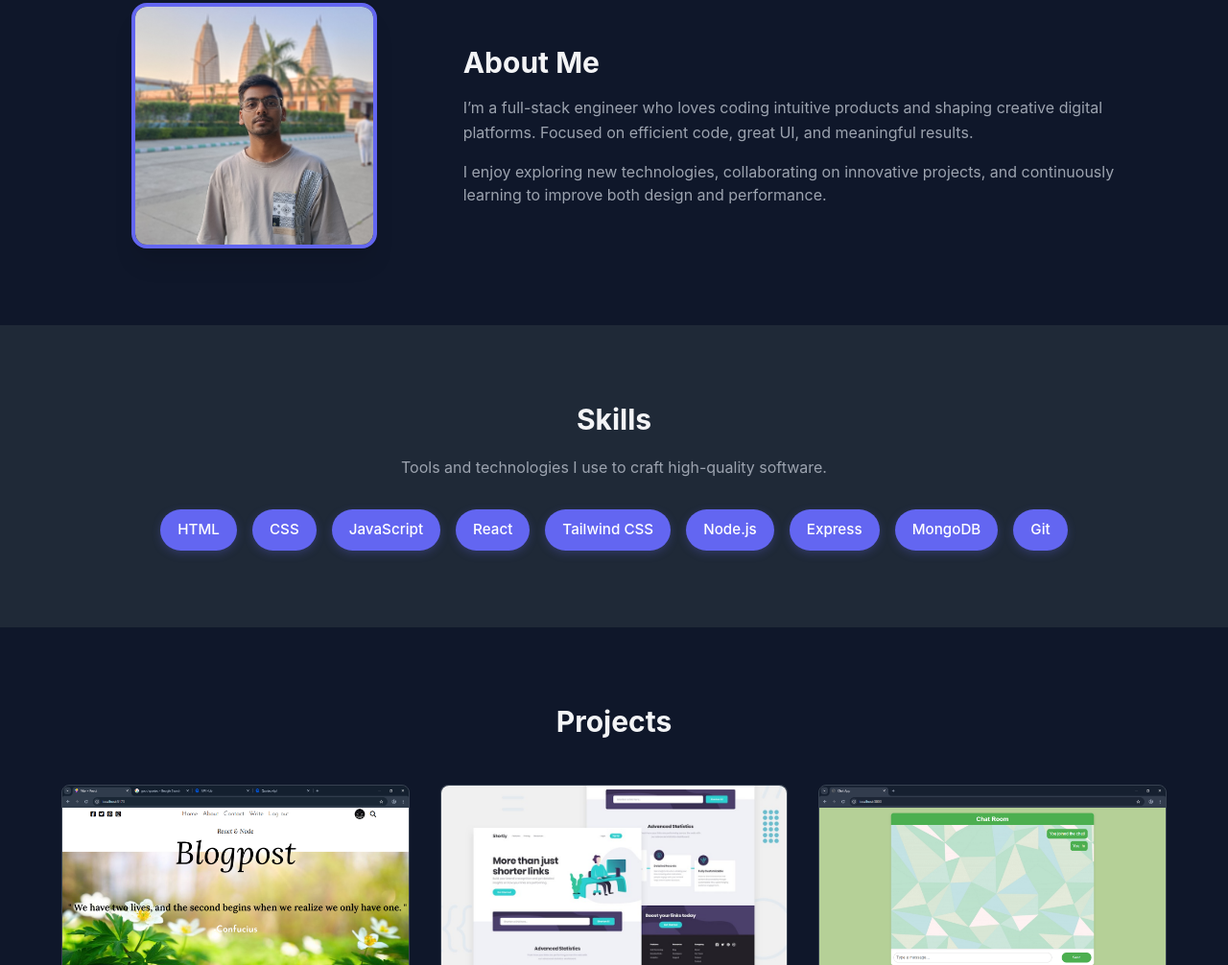
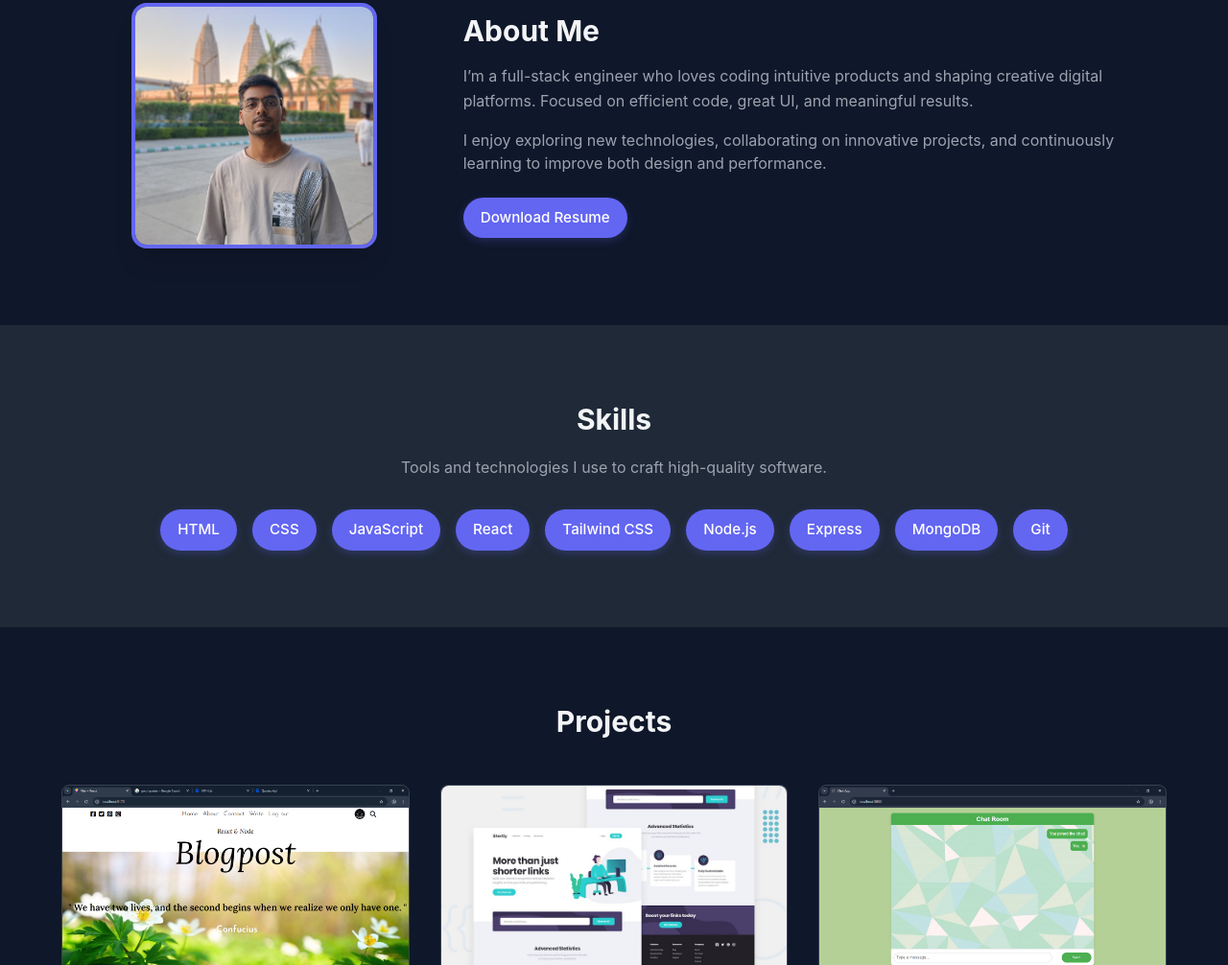
Before and after one commit to Himanshu-Jain59/portfolio, a plain HTML site: page index.html in a window 1280 px wide. Shown: the part 877-1883 px from the top of the page at 96% size. Drawn offline with nearby package versions, Linux system fonts and the light colour scheme.

Commit message:
resume download button added

```diff
--- a/index.html
+++ b/index.html
@@ -132,6 +132,10 @@
             projects, and continuously learning to improve both design and
             performance.
           </p>
+          <br />
+          <a href="./Himanshu Jain - Resume (1).pdf" download class="skill"
+            >Download Resume</a
+          >
         </div>
       </div>
     </section>
```
Also changed, not shown: 1 other file.
